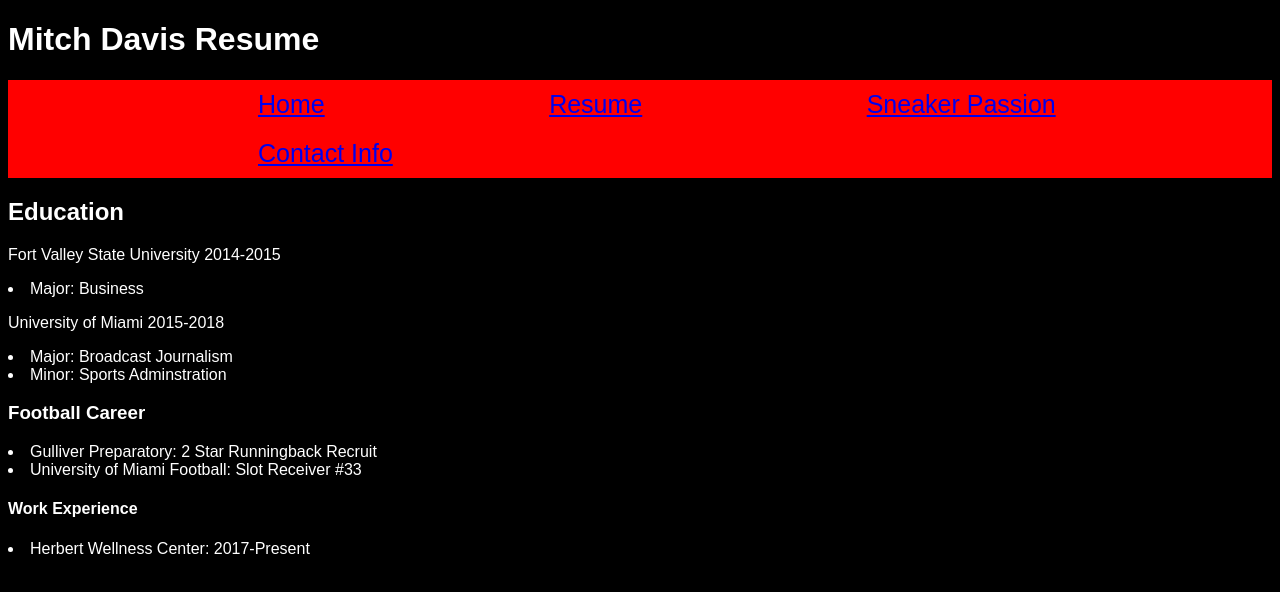
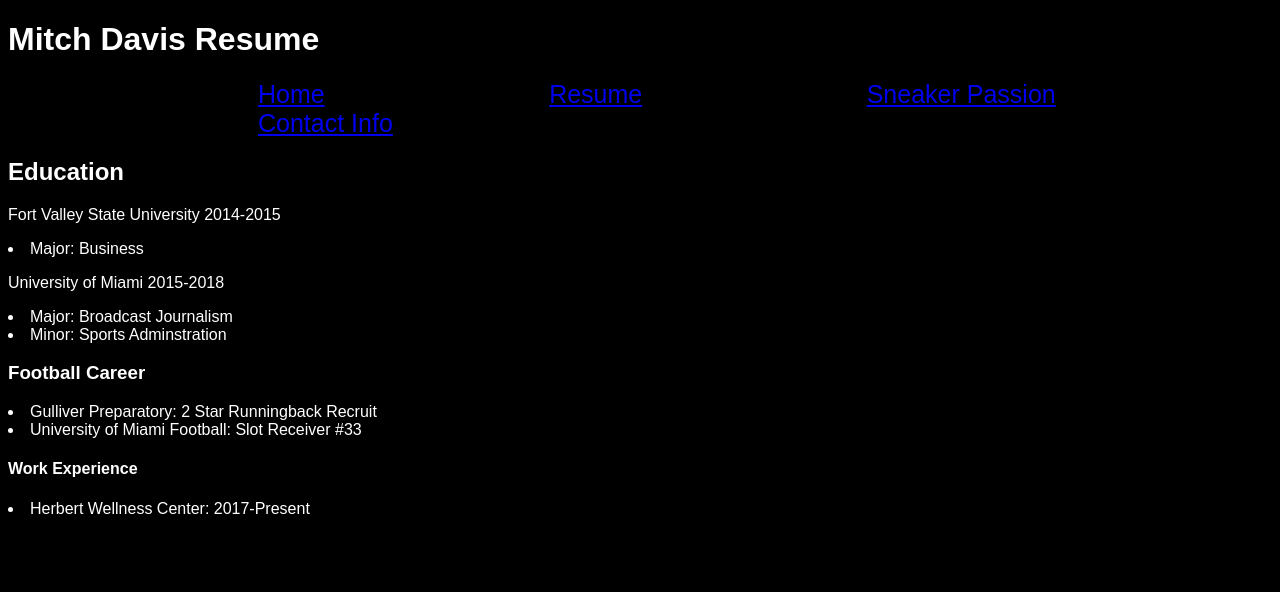
Before and after one commit to mitchdavis33/mitchdavis33.github.io, a plain HTML site: page resume.html in a window 1280 px wide. Drawn offline with Linux system fonts and the light colour scheme.

Commit message:
final project

```diff
--- a/css/style.css
+++ b/css/style.css
@@ -2,21 +2,16 @@ body {
   background-color: black;
   font-family: sans-serif;
   color: white;
+}
 
+head{
+  background-color: red;
 }
+
 
 header{
   margin-top: 30px;
-}
-
-
-nav {
-background-color: blue;
-}
-
-nav ul {
-color: white;
-background-color: red;
+  background-color: red;
 }
 
 
@@ -24,13 +19,11 @@ img {
   padding-left:400px;
 }
 
-
 a {
   font-size: 25px;
   font-color: white;
   padding: 10px;
   margin-left: 200px;
-  display:inline-block;
 }
 
 
```
